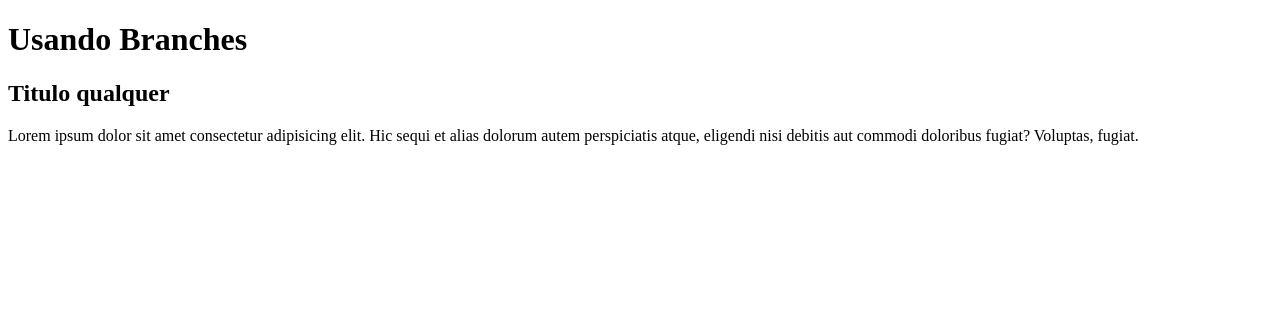
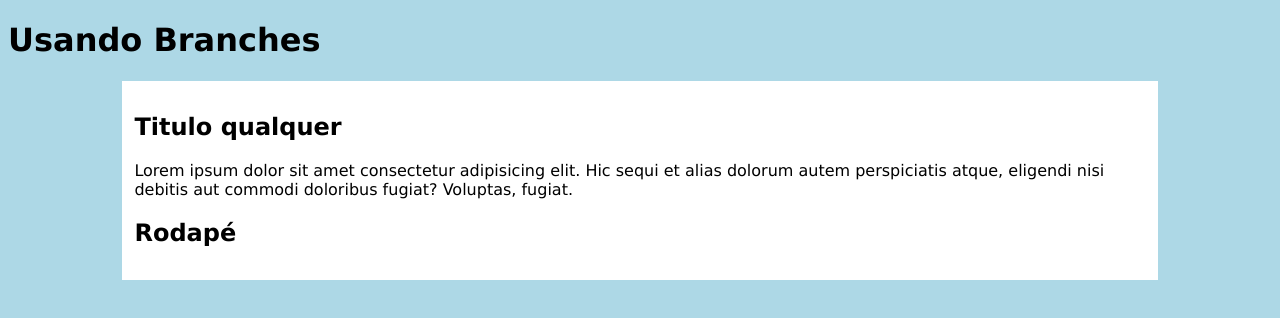
Before and after one commit to Nicolas-tech25/exemplo-branch, a plain HTML site: page index.html in a window 1280 px wide. Drawn offline with Linux system fonts and the light colour scheme.

Commit message:
css inicial

```diff
--- /dev/null
+++ b/css/estilos.css
@@ -0,0 +1,10 @@
+body{
+    font-family: verdana;
+    background-color: lightblue;
+}
+main{
+    background-color: white;
+    padding: 1%;
+    width: 80%;
+    margin: auto;
+}
--- a/index.html
+++ b/index.html
@@ -1,18 +1,27 @@
 <!DOCTYPE html>
 <html lang="pt-br">
+
 <head>
     <meta charset="UTF-8">
     <meta name="viewport" content="width=device-width, initial-scale=1.0">
     <title>Site exemplo</title>
+    <link rel="stylesheet" href="css/estilos.css">
 </head>
+
 <body>
-    <header><h1>Usando Branches</h1></header>
+    <header>
+        <h1>Usando Branches</h1>
+    </header>
     <main>
         <article>
             <h2>Titulo qualquer</h2>
-            <p>Lorem ipsum dolor sit amet consectetur adipisicing elit. Hic sequi et alias dolorum autem perspiciatis atque, eligendi nisi debitis aut commodi doloribus fugiat? Voluptas, fugiat.</p>
+            <p>Lorem ipsum dolor sit amet consectetur adipisicing elit. Hic sequi et alias dolorum autem perspiciatis
+                atque, eligendi nisi debitis aut commodi doloribus fugiat? Voluptas, fugiat.</p>
         </article>
-        <footer><h2></h2></footer>
+        <footer>
+            <h2>Rodapé</h2>
+        </footer>
     </main>
 </body>
+
 </html>
```
